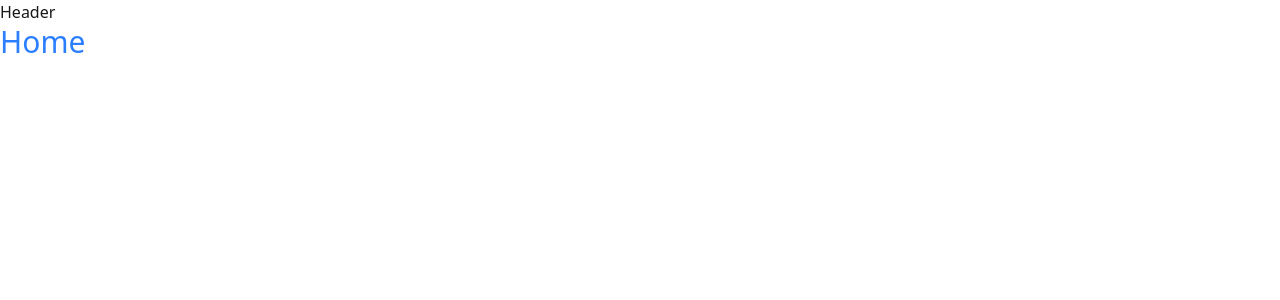
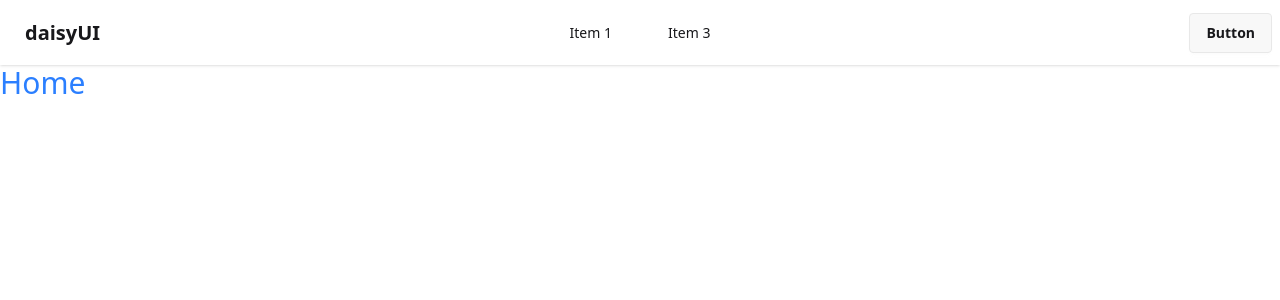
Before and after one commit to abrarasif11/Email-Pass-Auth, a React (Vite) app: page / in a window 1280 px wide. Shown: the top 300 px of the page. Built offline with nearby package versions, Linux system fonts and the light colour scheme.

Commit message:
daisy-install

```diff
--- a/src/component/Layout/Header/Header.jsx
+++ b/src/component/Layout/Header/Header.jsx
@@ -3,7 +3,40 @@
 const Header = () => {
   return (
     <div>
-      Header
+     <div className="navbar bg-base-100 shadow-sm">
+  <div className="navbar-start">
+    <div className="dropdown">
+      <div tabIndex={0} role="button" className="btn btn-ghost lg:hidden">
+        <svg xmlns="http://www.w3.org/2000/svg" className="h-5 w-5" fill="none" viewBox="0 0 24 24" stroke="currentColor"> <path strokeLinecap="round" strokeLinejoin="round" strokeWidth="2" d="M4 6h16M4 12h8m-8 6h16" /> </svg>
+      </div>
+      <ul
+        tabIndex={0}
+        className="menu menu-sm dropdown-content bg-base-100 rounded-box z-1 mt-3 w-52 p-2 shadow">
+        <li><a>Item 1</a></li>
+        <li>
+
+          <ul className="p-2">
+
+          </ul>
+        </li>
+        <li><a>Item 3</a></li>
+      </ul>
+    </div>
+    <a className="btn btn-ghost text-xl">daisyUI</a>
+  </div>
+  <div className="navbar-center hidden lg:flex">
+    <ul className="menu menu-horizontal px-1">
+      <li><a>Item 1</a></li>
+      <li>
+
+      </li>
+      <li><a>Item 3</a></li>
+    </ul>
+  </div>
+  <div className="navbar-end">
+    <a className="btn">Button</a>
+  </div>
+</div>
     </div>
   )
 }
```
